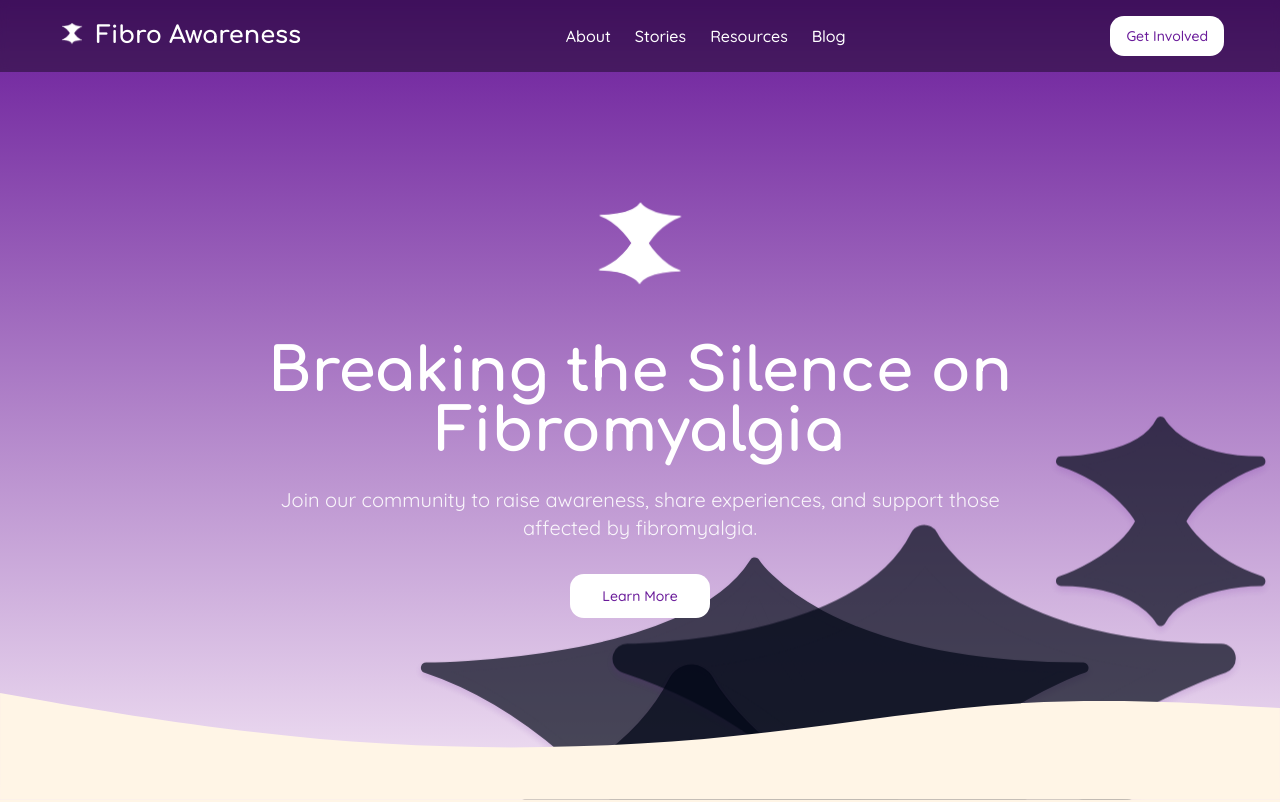
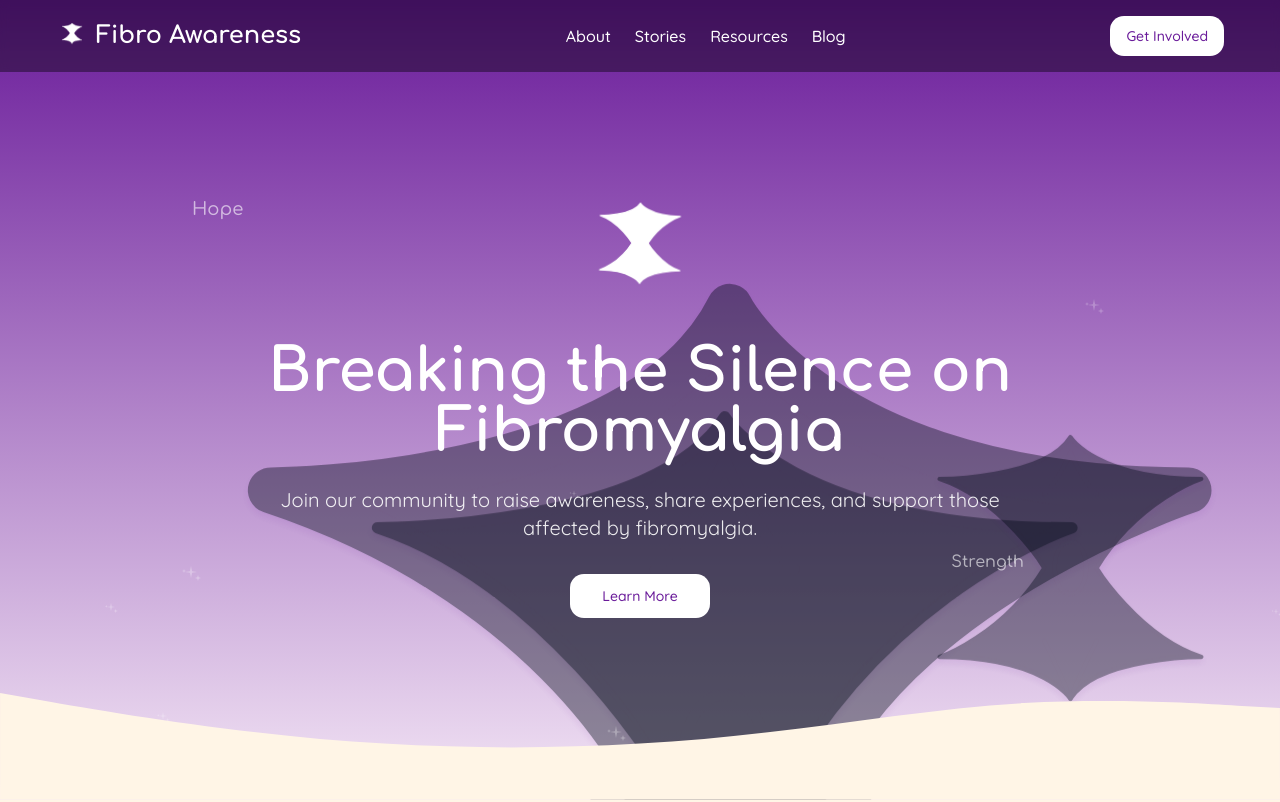
Before and after one commit to Terry-Diana/flutter-for-fibro, a React (Vite) app: page / in a window 1280 px wide. Shown: the top 802 px of the page. Built offline with nearby package versions, Linux system fonts and the light colour scheme.

Commit message:
Refactor: Hero section with sparkles and affirmations
Reduce butterfly count, add sparkles and affirmation words to the hero section.

```diff
--- /dev/null
+++ b/src/components/FloatingWords.tsx
@@ -0,0 +1,21 @@
+
+import React from "react";
+
+type FloatingWordsProps = {
+  className?: string;
+  style?: React.CSSProperties;
+  children: React.ReactNode;
+};
+
+const FloatingWords = ({ className, style, children }: FloatingWordsProps) => {
+  return (
+    <div
+      className={`absolute text-white/60 font-comfortaa font-medium select-none ${className}`}
+      style={style}
+    >
+      {children}
+    </div>
+  );
+};
+
+export default FloatingWords;
--- a/src/components/HeroSection.tsx
+++ b/src/components/HeroSection.tsx
@@ -2,6 +2,8 @@
 import React from "react";
 import { Button } from "@/components/ui/button";
 import ButterflyIcon from "./ButterflyIcon";
+import SparkleIcon from "./SparkleIcon";
+import FloatingWords from "./FloatingWords";
 
 const HeroSection = () => {
   const scrollToAbout = () => {
@@ -13,25 +15,63 @@ const HeroSection = () => {
 
   return (
     <div className="min-h-screen relative overflow-hidden flex items-center justify-center gradient-bg">
-      {/* Decorative Butterflies */}
+      {/* Reduced Decorative Butterflies */}
       <div className="absolute inset-0 overflow-hidden">
-        {[...Array(6)].map((_, i) => (
+        {[...Array(3)].map((_, i) => (
           <ButterflyIcon
-            key={i}
+            key={`butterfly-${i}`}
             variant={i % 2 === 0 ? "detailed" : "simple"}
-            className={`absolute opacity-${Math.floor(
-              Math.random() * 3
-            ) + 7}0 animate-float butterfly-shadow`}
+            className={`absolute opacity-40 animate-float butterfly-shadow`}
             style={{
               left: `${Math.random() * 100}%`,
               top: `${Math.random() * 100}%`,
               animationDelay: `${Math.random() * 5}s`,
               transform: `rotate(${Math.random() * 360}deg) scale(${
-                Math.random() * 0.5 + 0.5
+                Math.random() * 0.3 + 0.4
               })`,
             }}
           />
         ))}
+
+        {/* Gentle Sparkles */}
+        {[...Array(8)].map((_, i) => (
+          <SparkleIcon
+            key={`sparkle-${i}`}
+            size={i % 3 === 0 ? "lg" : i % 2 === 0 ? "md" : "sm"}
+            className={`absolute text-white/30 animate-pulse-gentle`}
+            style={{
+              left: `${Math.random() * 100}%`,
+              top: `${Math.random() * 100}%`,
+              animationDelay: `${Math.random() * 3}s`,
+              animationDuration: `${Math.random() * 2 + 2}s`,
+            }}
+          />
+        ))}
+
+        {/* Floating Affirmation Words */}
+        <FloatingWords
+          className="text-lg animate-float"
+          style={{
+            left: "15%",
+            top: "25%",
+            animationDelay: "1s",
+            animationDuration: "8s",
+          }}
+        >
+          Hope
+        </FloatingWords>
+
+        <FloatingWords
+          className="text-base animate-float"
+          style={{
+            right: "20%",
+            top: "70%",
+            animationDelay: "3s",
+            animationDuration: "7s",
+          }}
+        >
+          Strength
+        </FloatingWords>
       </div>
 
       <div className="container mx-auto px-4 z-10">
--- /dev/null
+++ b/src/components/SparkleIcon.tsx
@@ -0,0 +1,42 @@
+
+import React from "react";
+import { cn } from "@/lib/utils";
+
+type SparkleIconProps = {
+  className?: string;
+  style?: React.CSSProperties;
+  size?: "sm" | "md" | "lg";
+};
+
+const SparkleIcon = ({ className, style, size = "md" }: SparkleIconProps) => {
+  const sizeClasses = {
+    sm: "w-3 h-3",
+    md: "w-4 h-4",
+    lg: "w-6 h-6"
+  };
+
+  return (
+    <svg
+      className={cn(sizeClasses[size], className)}
+      style={style}
+      viewBox="0 0 24 24"
+      fill="none"
+      xmlns="http://www.w3.org/2000/svg"
+    >
+      <path
+        d="M12 3L13.09 8.26L18 9L13.09 9.74L12 15L10.91 9.74L6 9L10.91 8.26L12 3Z"
+        fill="currentColor"
+      />
+      <path
+        d="M19 12L19.74 14.26L22 15L19.74 15.74L19 18L18.26 15.74L16 15L18.26 14.26L19 12Z"
+        fill="currentColor"
+      />
+      <path
+        d="M5 6L5.5 7.5L7 8L5.5 8.5L5 10L4.5 8.5L3 8L4.5 7.5L5 6Z"
+        fill="currentColor"
+      />
+    </svg>
+  );
+};
+
+export default SparkleIcon;
```
